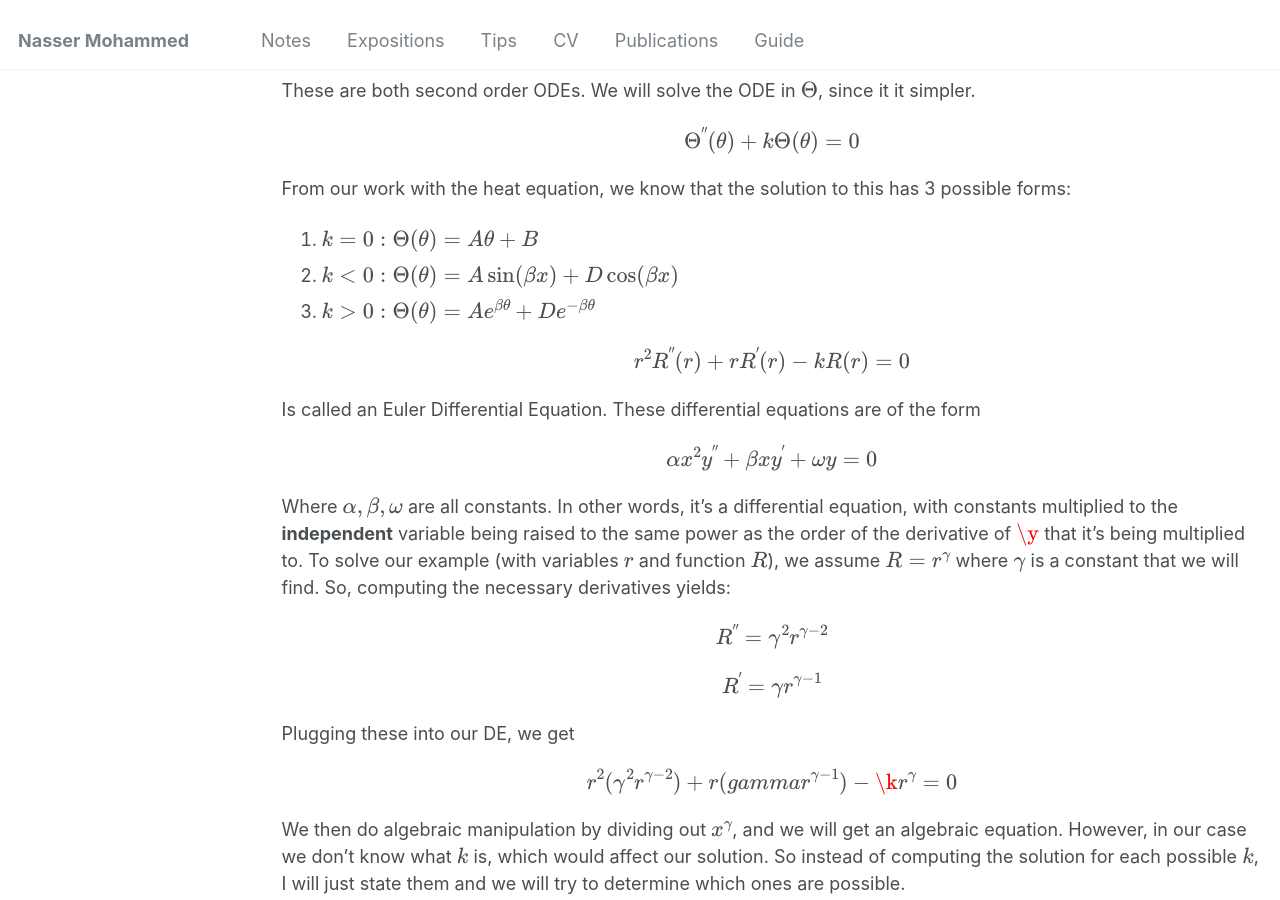
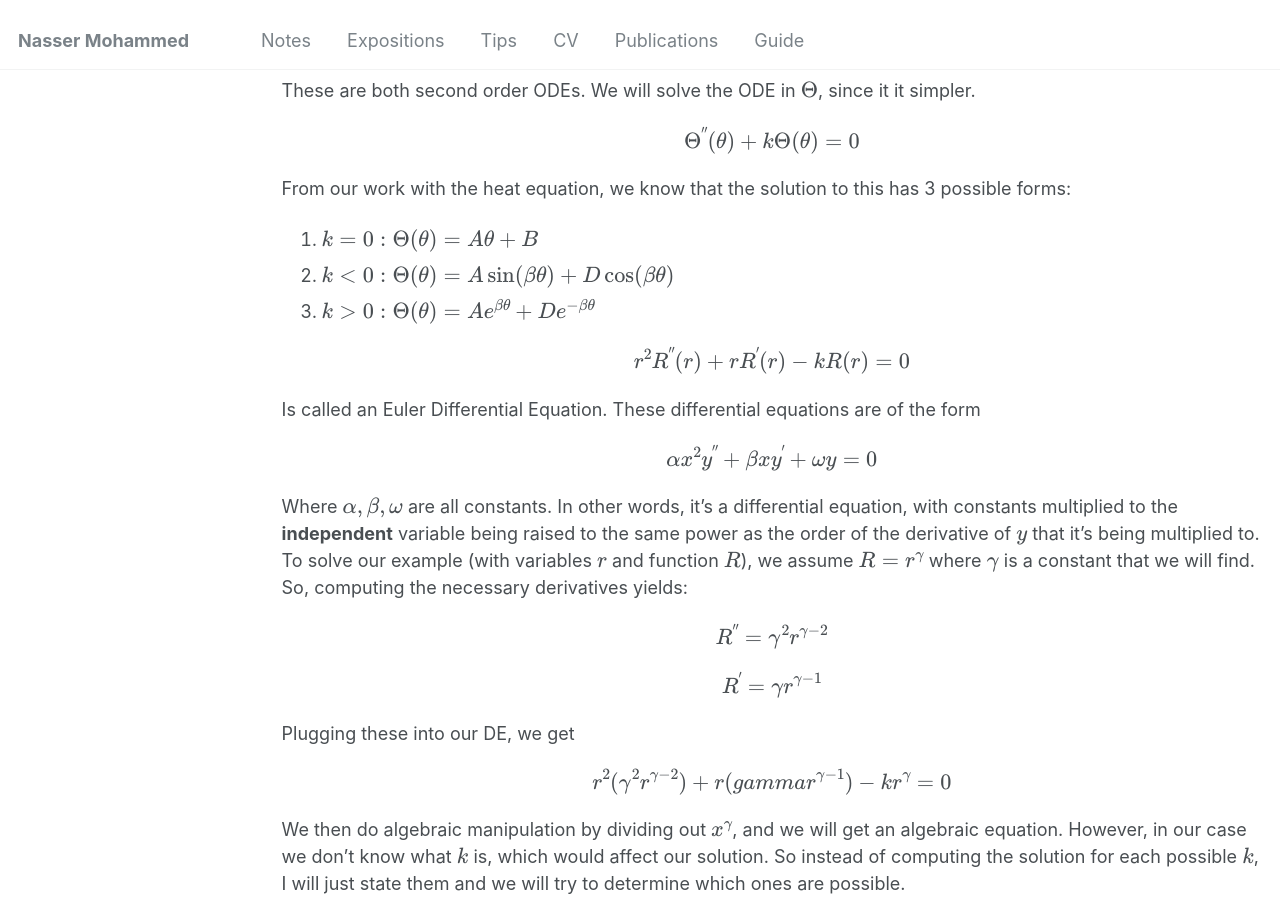
Before and after one commit to Nasser-Mohammed/Nasser-Mohammed.github.io, a Jekyll site: the page built from _pages/notes/pde/laplaceequation.md, in a window 1280 px wide and 900 px high, scrolled down 4080 px. Built offline with Jekyll 4.4.1, drawn with Linux system fonts in a browser that asks for light colours.

Commit message:
Update laplaceequation.md

```diff
--- a/_pages/notes/pde/laplaceequation.md
+++ b/_pages/notes/pde/laplaceequation.md
@@ -77,7 +77,7 @@ These are both second order ODEs. We will solve the ODE in \\(\Theta\\), since i
 \\[\Theta^{\''}(\theta) + k \Theta(\theta) = 0 \\]
 From our work with the heat equation, we know that the solution to this has 3 possible forms:
 1. \\(k = 0: \Theta(\theta) = A\theta + B\\)
-2. \\(k < 0: \Theta(\theta) = A\sin(\beta x) + D\cos(\beta x)\\)
+2. \\(k < 0: \Theta(\theta) = A\sin(\beta \theta) + D\cos(\beta \theta)\\)
 3. \\(k > 0: \Theta(\theta) = Ae^{\beta \theta} + De^{-\beta \theta}\\)
 
 
@@ -85,9 +85,9 @@ From our work with the heat equation, we know that the solution to this has 3 po
 \\[r^2R^{\''}(r) +rR^{\'}(r) - k R(r) = 0 \\]
 Is called an Euler Differential Equation. These differential equations are of the form
 \\[\alpha x^2y^{\''} + \beta xy^{\'} + \omega y = 0\\]
-Where \\(\alpha, \beta, \omega\\) are all constants. In other words, it's a differential equation, with constants multiplied to the **independent** variable being raised to the same power as the order of the derivative of \\(\y\\) that it's being multiplied to. To solve our example (with variables \\(r\\) and function \\(R\\)), we assume \\(R = r^{\gamma}\\) where \\(\gamma\\) is a constant that we will find. So, computing the necessary derivatives yields:
+Where \\(\alpha, \beta, \omega\\) are all constants. In other words, it's a differential equation, with constants multiplied to the **independent** variable being raised to the same power as the order of the derivative of \\(y\\) that it's being multiplied to. To solve our example (with variables \\(r\\) and function \\(R\\)), we assume \\(R = r^{\gamma}\\) where \\(\gamma\\) is a constant that we will find. So, computing the necessary derivatives yields:
 \\[R^{\''} = \gamma^2 r^{\gamma - 2}\\]
 \\[R^{\'} = \gamma r^{\gamma - 1}\\]
 Plugging these into our DE, we get
-\\[r^2(\gamma^2 r^{\gamma - 2}) +r(gamma r^{\gamma - 1}) - \k r^{\gamma} = 0\\]
+\\[r^2(\gamma^2 r^{\gamma - 2}) +r(gamma r^{\gamma - 1}) - k r^{\gamma} = 0\\]
 We then do algebraic manipulation by dividing out \\(x^{\gamma}\\), and we will get an algebraic equation. However, in our case we don't know what \\(k\\) is, which would affect our solution. So instead of computing the solution for each possible \\(k\\), I will just state them and we will try to determine which ones are possible.
```
